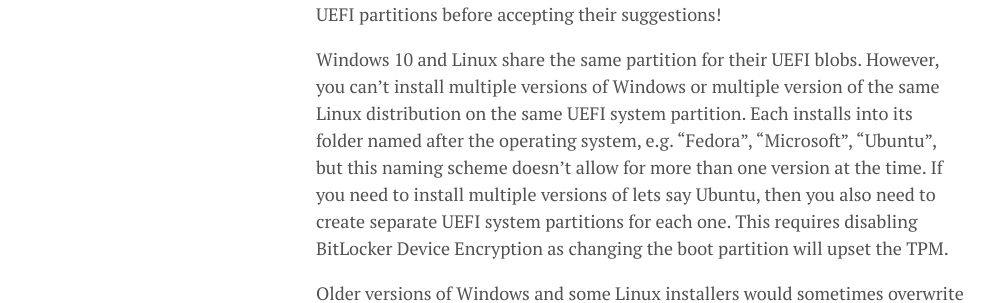
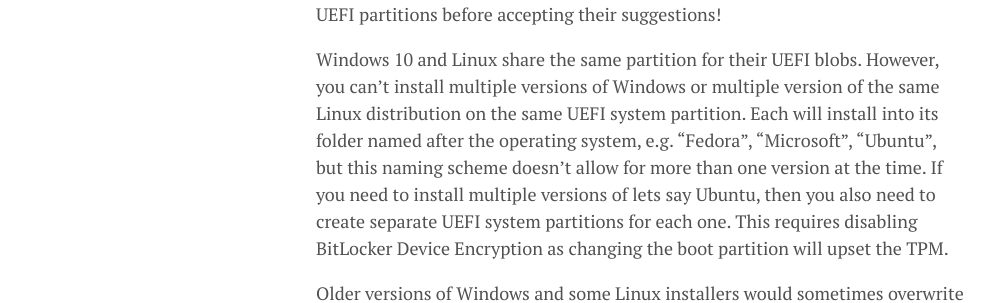
Before and after one commit to lgeurts/lgeurts.github.io, a Jekyll site: the page built from _posts/2019-03-19-dual-booting-windows-and-linux.md, in a window 1280 px wide and 900 px high, scrolled down 2518 px. Shown: the part 213-516 px from the top of the window, without its empty margins (0-994 px from the left). Built offline with Jekyll 4.4.1, drawn with Linux system fonts in a browser that asks for light colours; nearby versions of some CDN libraries; comment, search, counter and statistics services are not loaded.

Commit message:
Update 2019-03-19-dual-booting-windows-and-linux.md

```diff
--- a/_posts/2019-03-19-dual-booting-windows-and-linux.md
+++ b/_posts/2019-03-19-dual-booting-windows-and-linux.md
@@ -47,7 +47,7 @@
 
 You shouldn't select to use the whole drive. The graphical installers for Fedora and Ubuntu will automatically suggest using the freed up space on the system drive. Always verify that the installers aren’t going to format your Windows or UEFI partitions before accepting their suggestions!
 
-Windows 10 and Linux share the same partition for their UEFI blobs. However, you can't install multiple versions of Windows or multiple version of the same Linux distribution on the same UEFI system partition. Each installs into its folder named after the operating system, e.g. “Fedora”, “Microsoft”, “Ubuntu”, but this naming scheme doesn’t allow for more than one version at the time. If you need to install multiple versions of lets say Ubuntu, then you also need to create separate UEFI system partitions for each one. This requires disabling BitLocker Device Encryption as changing the boot partition will upset the TPM.
+Windows 10 and Linux share the same partition for their UEFI blobs. However, you can't install multiple versions of Windows or multiple version of the same Linux distribution on the same UEFI system partition. Each will install into its folder named after the operating system, e.g. “Fedora”, “Microsoft”, “Ubuntu”, but this naming scheme doesn’t allow for more than one version at the time. If you need to install multiple versions of lets say Ubuntu, then you also need to create separate UEFI system partitions for each one. This requires disabling BitLocker Device Encryption as changing the boot partition will upset the TPM.
 
 Older versions of Windows and some Linux installers would sometimes overwrite the entire UEFI partition, but this has been a problem for some years now. You’ll want to mount the existing Windows UEFI partition without formatting it to /boot/efi on your Linux system. You should use a shared UEFI partition, even if you’re installing Linux to a secondary drive as it will give you an easier time with Secure Boot, BitLocker, and GRUB2.
 
```
